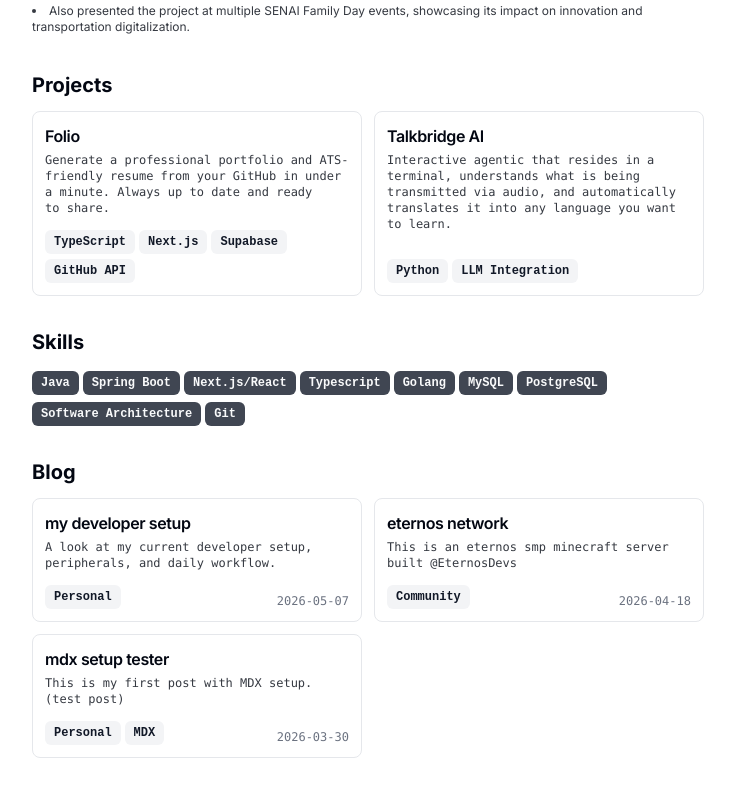
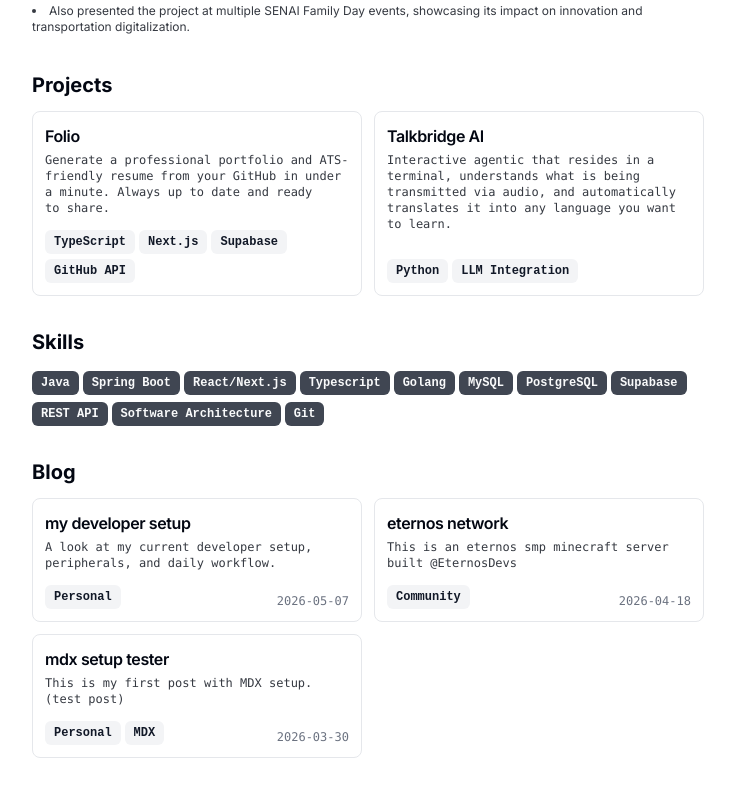
Before and after one commit to miguelrcha/miguelrcha.dev, a Next.js app: page / in a window 1280 px wide. Shown: the part 997-1793 px from the top of the page, without its empty margins (272-1007 px from the left). Built offline with nearby package versions, Linux system fonts and the light colour scheme.

Commit message:
fix: update my skills list in page.tsx

```diff
--- a/src/app/page.tsx
+++ b/src/app/page.tsx
@@ -117,8 +117,8 @@
 ];
 
 const SKILLS = [
-  "Java", "Spring Boot", "Next.js/React", "Typescript", "Golang",
-  "MySQL", "PostgreSQL", "Software Architecture", "Git",
+  "Java", "Spring Boot", "React/Next.js", "Typescript", "Golang",
+  "MySQL", "PostgreSQL", "Supabase", "REST API", "Software Architecture", "Git",
 ];
 
 // ── Sub-components ────────────────────────────────────────────────────────────
```
